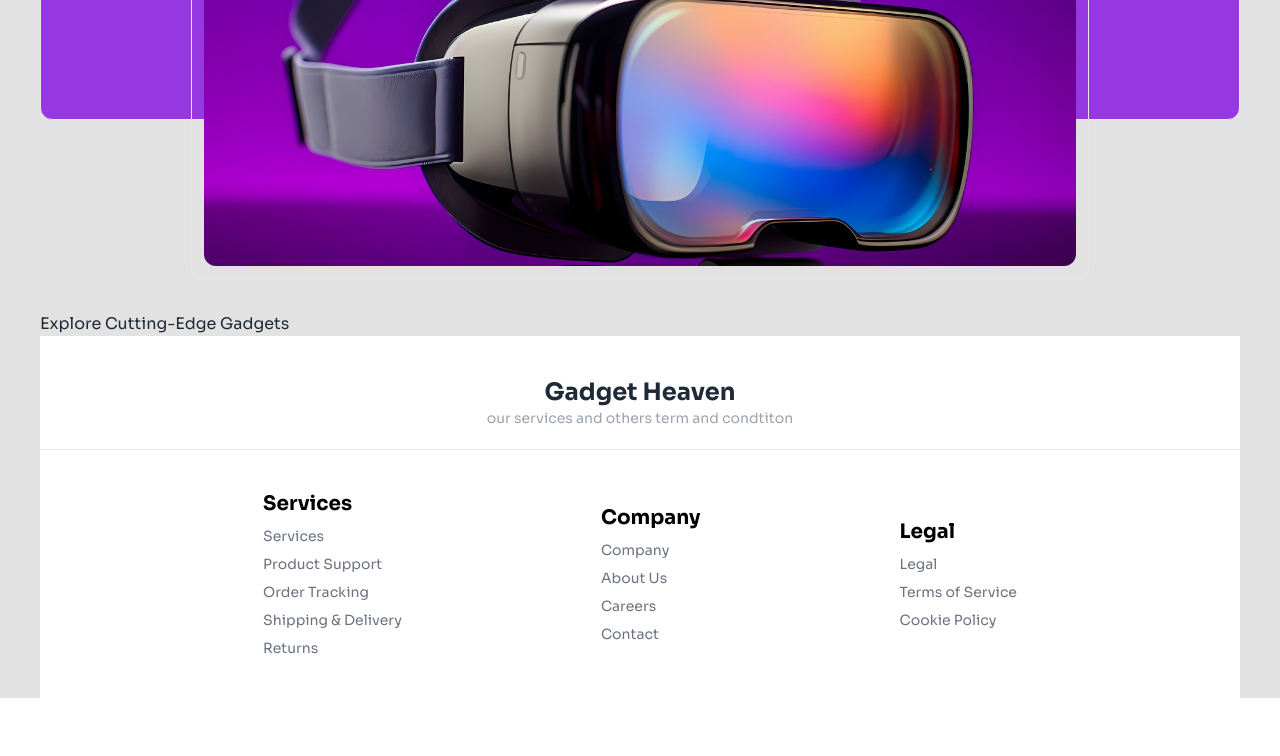
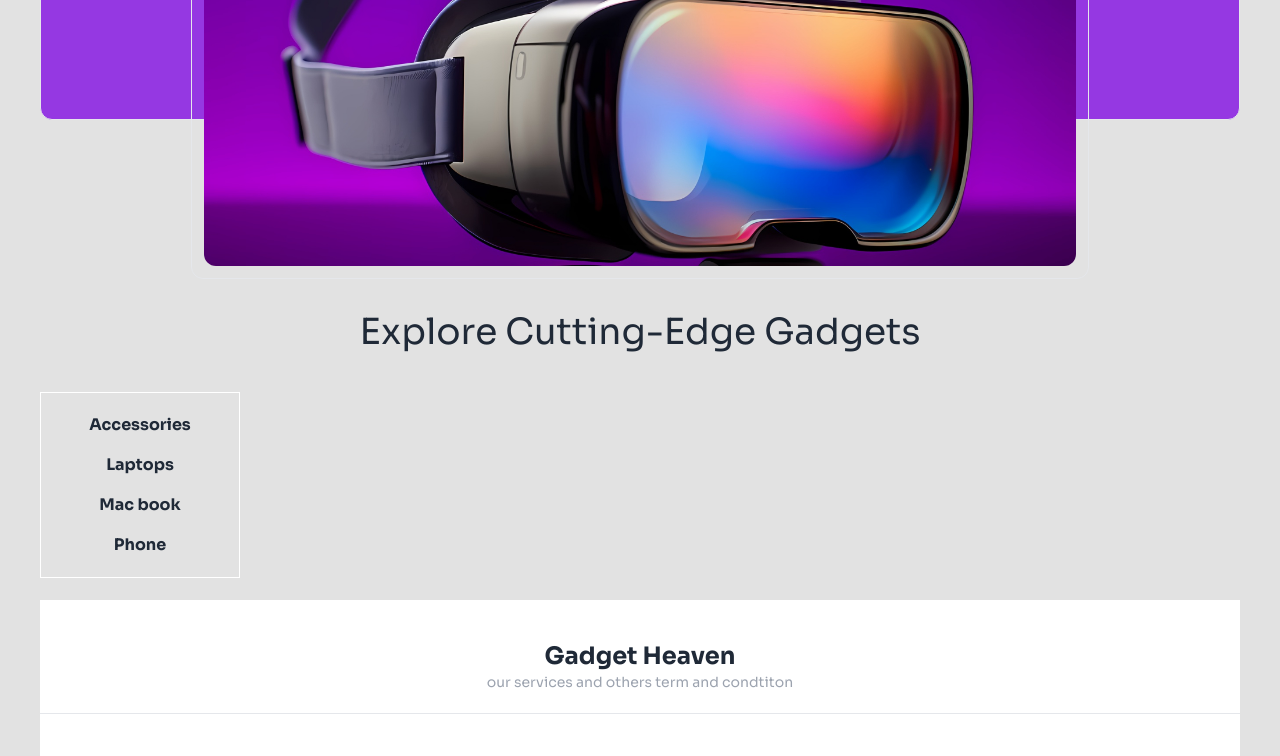
Before and after one commit to mdopi2024/my-gadget-heaven, a React (Vite) app: page / in a window 1280 px wide. Shown: the part 454-1210 px from the top of the page. Before the commit the page ends 1152 px from the top, so only its background shows below. Built offline with nearby package versions, Linux system fonts and the light colour scheme.

Commit message:
category link doone

```diff
--- /dev/null
+++ b/public/category.json
@@ -0,0 +1,18 @@
+[
+    {
+      "id": 1,
+      "category": "Accessories"
+    },
+    {
+      "id": 2,
+      "category": "Laptops"
+    },
+    {
+      "id": 3,
+      "category": "Mac book"
+    },
+    {
+      "id": 4,
+      "category": "Phone"
+    }
+  ]
--- a/src/Routes/Routes.jsx
+++ b/src/Routes/Routes.jsx
@@ -4,6 +4,9 @@ import MainLayOut from "../MainlayOut/MainLayOut";
 import Home from "../pages/Home";
 import Statics from "../pages/Statics";
 import DeshBoard from "../pages/DeshBoard";
+import Dynamic from "../components/Dynamic";
+
+
 
 const router = createBrowserRouter([
     {
@@ -12,7 +15,15 @@ const router = createBrowserRouter([
       children:[
         {
             path:'/',
-            element:<Home></Home>
+            element:<Home></Home>,
+            loader:()=>fetch('./category.json'),
+            children:[
+              {
+                path:'/category/:category',
+                element:<Dynamic></Dynamic>,
+                loader:()=>fetch('../allData.json')
+              }
+            ]
         },
 
         {
--- a/src/components/Card.jsx
+++ b/src/components/Card.jsx
@@ -2,8 +2,8 @@ import React from 'react';
 
 const Card = () => {
     return (
-        <div>
-            iam header
+        <div  className='border border-blue-700  '>
+           i am card
         </div>
     );
 };
--- /dev/null
+++ b/src/components/Category.jsx
@@ -0,0 +1,18 @@
+import React from 'react';
+import { NavLink, useLoaderData } from 'react-router-dom';
+
+const Category = () => {
+const data = useLoaderData()
+
+    return (
+     <div className= 'px-10 md:px-6 font-bold py-5 flex flex-col gap-4  border border-white '>
+
+       {
+        data.map((category, ind)=> <NavLink key={ind} to={`/category/${category.category}`} className={({isActive})=>`text-center ${ isActive? '!bg-yellow-400 rounded-xl py-2':''}`} >{category.category}</NavLink>)
+       }
+
+     </div>
+    );
+};
+
+export default Category;
--- /dev/null
+++ b/src/components/Dynamic.jsx
@@ -0,0 +1,14 @@
+import React from 'react';
+import { useLoaderData, useParams } from 'react-router-dom';
+
+const Dynamic = () => {
+    const data=useLoaderData()
+    const category = useParams()
+    return (
+        <div>
+            ima dynamic route
+        </div>
+    );
+};
+
+export default Dynamic;
--- a/src/pages/Home.jsx
+++ b/src/pages/Home.jsx
@@ -1,13 +1,24 @@
 import React from 'react';
 import Banner from '../components/Banner/Banner';
+
+import Category from '../components/Category';
 import { Outlet } from 'react-router-dom';
 
 const Home = () => {
     return (
         <div>
           <Banner></Banner>
-          <h2>Explore Cutting-Edge Gadgets</h2>
 
+          <h2 className='text-3xl text-center mb-10 md:text-4xl'>Explore Cutting-Edge Gadgets</h2>
+
+         <div className='grid  grid-cols-1 md:grid-cols-12'>
+          <div className='col-span-2'>
+            <Category></Category>
+          </div>
+          <div className='col-span-10 mb-52'>
+              <Outlet></Outlet>
+          </div>
+         </div>
 
         </div>
     );
```
Also changed, not shown: public/allData.json (+4 -4 lines).
